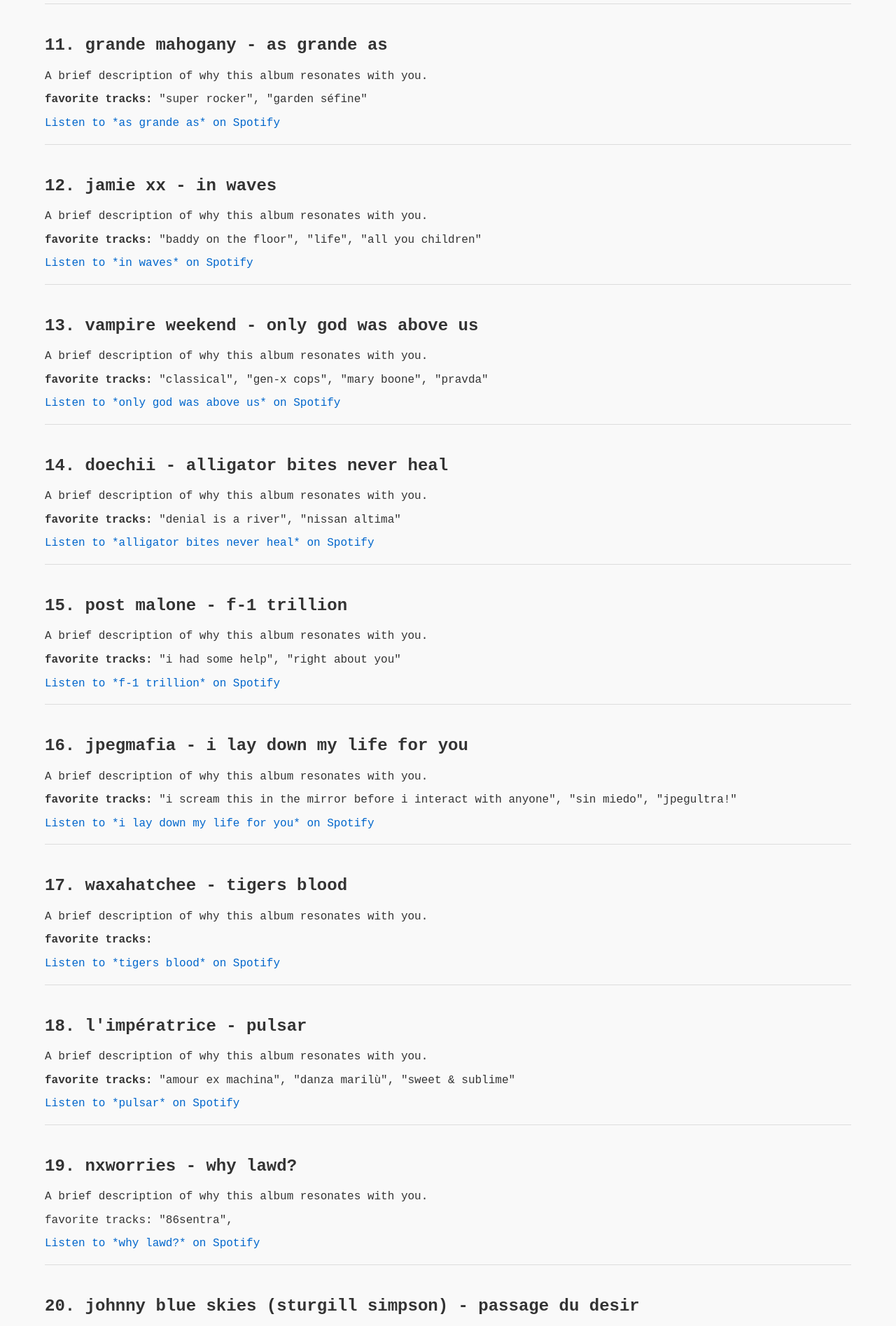
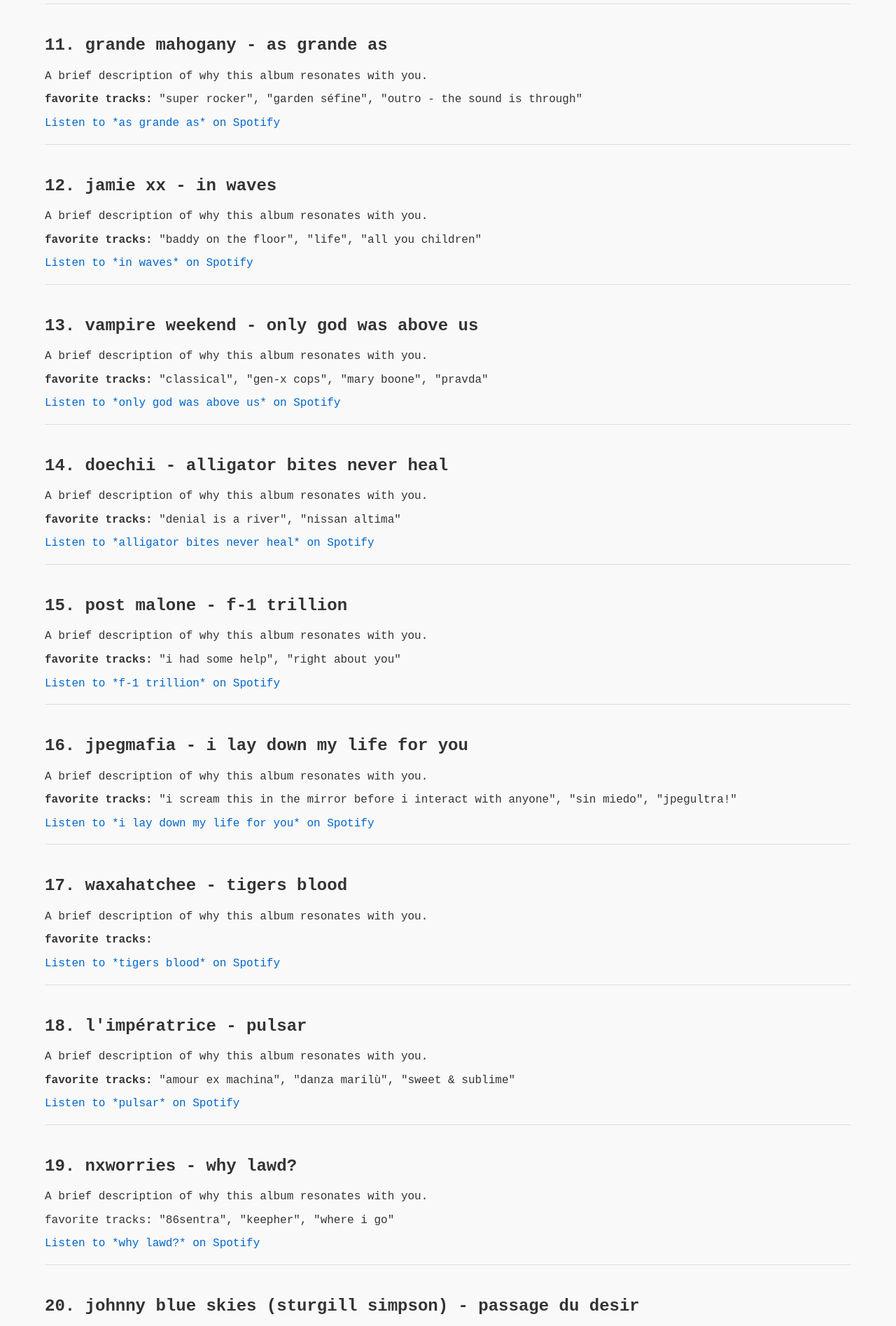
Before and after one commit to bryanfishkin/fav-albums-2024, a plain HTML site: page index.html in a window 1280 px wide. Shown: the part 2080-3975 px from the top of the page at 70% size. Drawn offline with Linux system fonts and the light colour scheme.

Commit message:
Update index.html

```diff
--- a/index.html
+++ b/index.html
@@ -124,7 +124,7 @@
         <div class="album">
             <h2>11. grande mahogany - as grande as</h2>
             <p>A brief description of why this album resonates with you.</p>
-            <p><b>favorite tracks: </b>"super rocker", "garden séfine"</p>
+            <p><b>favorite tracks: </b>"super rocker", "garden séfine", "outro - the sound is through"</p>
             <a href="https://open.spotify.com/album/1qR6pJM4fiDxflPzAuJ1t6" target="_blank">Listen to *as grande as* on Spotify</a>
         </div>
         <div class="album">
@@ -172,7 +172,7 @@
         <div class="album">
             <h2>19. nxworries - why lawd?</h2>
             <p>A brief description of why this album resonates with you.</p>
-            <p><b></b>favorite tracks: </b>"86sentra",</p>
+            <p><b></b>favorite tracks: </b>"86sentra", "keepher", "where i go"</p>
             <a href="https://open.spotify.com/album/0LlzHi8Erl8zpTumqt88Qe" target="_blank">Listen to *why lawd?* on Spotify</a>
         </div>
         <div class="album">
```
